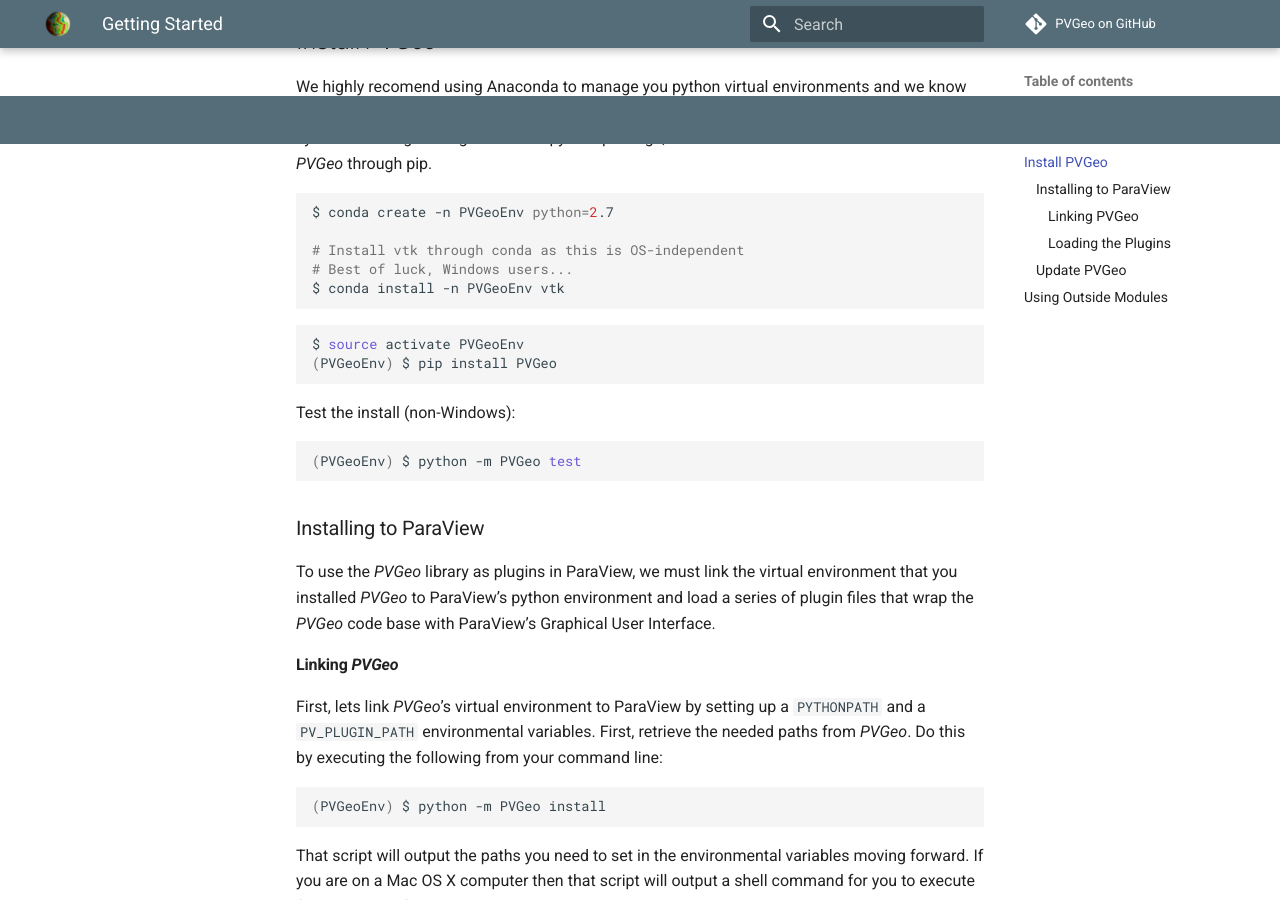
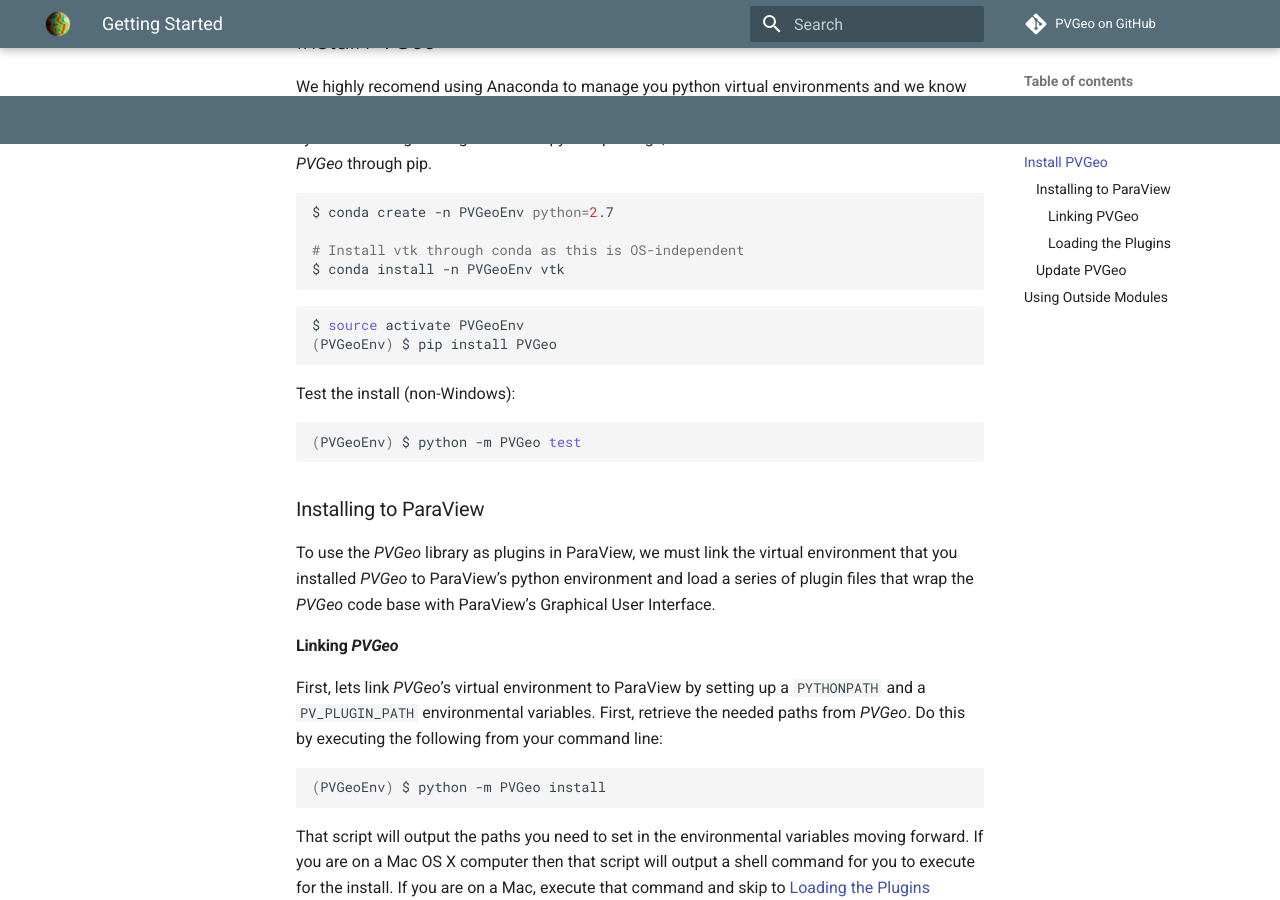
Before and after one commit to OpenGeoVis/PVGeo-Docs, an MkDocs documentation site: the page built from docs/overview/Getting-Started.md, in a window 1280 px wide and 900 px high, scrolled down 1393 px. Built offline with MkDocs 1.6.1 and Material for MkDocs 9.7.7, drawn with Linux system fonts in a browser that asks for light colours; comment, search, counter and statistics services are not loaded; old or Windows-style settings are respelled for this version of MkDocs.

Commit message:
update install instructions

````diff
--- a/docs/overview/Getting-Started.md
+++ b/docs/overview/Getting-Started.md
@@ -35,7 +35,6 @@
 $ conda create -n PVGeoEnv python=2.7
 
 # Install vtk through conda as this is OS-independent
-# Best of luck, Windows users...
 $ conda install -n PVGeoEnv vtk
 ```
 
````
